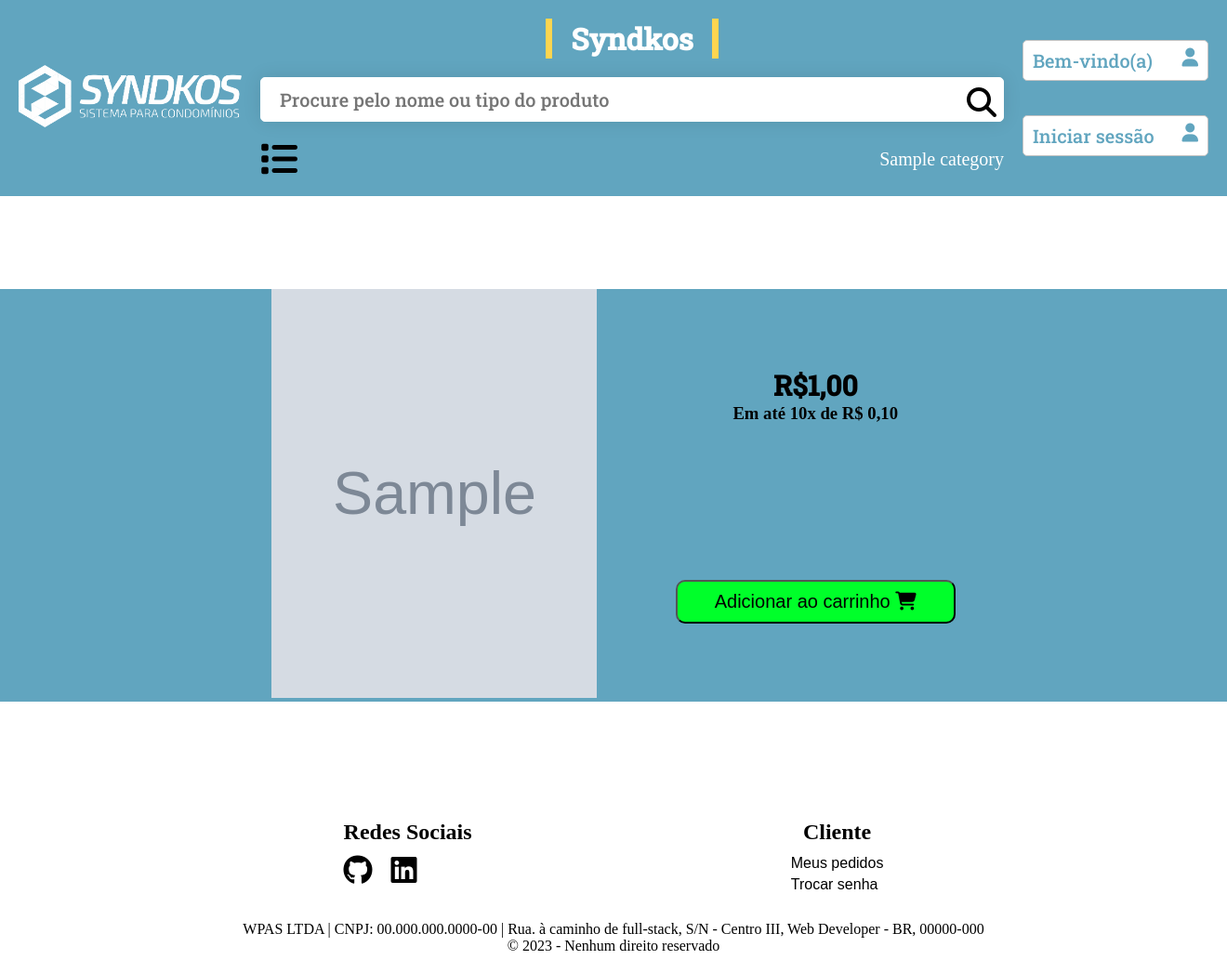
After one commit to WeslleyxD/Syndkos, a Django app: a page that uses templates/products/detail_product.html in a window 1320 px wide. The commit adds this page. Shown: the whole page at 93% size. Run offline with Django 4.2, Linux system fonts and the light colour scheme; tables that the repository leaves empty hold one stand-in row (values such as "Sample post"); grey boxes marked "Sample" are stand-in pictures; some libraries are stand-ins or nearby versions.

Commit message:
feat: detail product

```diff
--- a/products/models.py
+++ b/products/models.py
@@ -1,6 +1,8 @@
 from django.db import models
 from core.utils import path_media
 from django.template.defaultfilters import slugify
+from django.urls import reverse
+
 
 # Create your models here.
 
@@ -22,9 +24,9 @@ class Category(models.Model):
         ordering = ('-created_at',)
 
 class Product(models.Model):
-    category = models.ForeignKey('Category', on_delete=models.CASCADE, related_name='products', verbose_name='Categoria')
+    category = models.ForeignKey('Category', on_delete=models.CASCADE, related_name='products', verbose_name='Categoria', db_index=True)
     name = models.CharField(verbose_name=('Nome'), max_length=100)
-    slug = models.SlugField(max_length=200)
+    slug = models.SlugField(max_length=200, db_index=True)
     description = models.TextField(('Descrição'))
     image = models.ImageField(verbose_name=('Imagem'), upload_to=path_media())
     value = models.DecimalField(('Valor'), max_digits=10, decimal_places=2)
@@ -38,5 +40,8 @@ class Product(models.Model):
         self.slug = slugify(f'{self.name}')
         super().save(*args, **kwargs)
 
+    def get_absolute_url(self):
+        return reverse('products:detail_product', args=[self.category.slug, self.slug])
+
     class Meta:
         ordering = ('-created_at',)
--- /dev/null
+++ b/products/templatetags/parcelas.py
@@ -0,0 +1,8 @@
+from django import template
+
+register = template.Library()
+
+@register.filter(name='parcelas')
+def parcelas(value, arg):
+    value = (value/int(arg))
+    return value
--- a/products/urls.py
+++ b/products/urls.py
@@ -7,4 +7,5 @@ urlpatterns = [
     path('', views.select_category, name='select_category'),
     path('<str:category_slug>/', views.list_products, name='product_list_by_category'),
     path('search', views.search_list_products, name="search_list_products"),
+    path('<str:category_name>/<slug:slug>/', views.detail_product, name='detail_product'),
 ]
--- a/products/views.py
+++ b/products/views.py
@@ -37,3 +37,18 @@ def search_list_products(request):
 
     # queryset = Product.objects.filter(Q(name__contains='john') & Q(category__contains='doe'))
     return render(request, 'products/search_list_products.html', {'page_obj': page_obj})
+
+
+
+def detail_product(request, category_name, slug):
+    #Produto selecionado no template list products
+    product = get_object_or_404(Product, slug__iexact=slug)
+
+
+
+    return render(request,
+                'products/detail_product.html',
+                {
+                    'product': product,
+                }
+            )
--- a/static/css/style.css
+++ b/static/css/style.css
@@ -27,10 +27,13 @@ body, html {
     /* gap: 20px; */
 }
 
-h2 {
+h2{
     font-size: 30px;
     font-family: 'Roboto Slab', serif;
     text-align: center;
+}
+h3 {
+  text-align: center;
 }
 
 a {
@@ -78,7 +81,7 @@ i {
 .middle-content-header button {
     font-size: 20px;
     padding: 10px 40px;
-    background-color: #00ff2a;
+    background-color: var(--green-color);
     cursor: pointer;
     border-radius: 10px;
     transition: all 1s ease;
@@ -101,7 +104,7 @@ i {
 }
 
 .middle-content-list li:nth-child(odd) {
-    background-color: rgb(235, 235, 235);
+    background-color: var(--third-color);
 }
 
 .middle-content-list ul {
@@ -141,7 +144,7 @@ th {
 }
 
 tr:nth-child(even){
-  background-color: rgb(243, 243, 243);
+  background-color: var(--third-color);
 }
 /* .list-category i {
     color: red;
@@ -211,7 +214,7 @@ tr:nth-child(even){
 .create-category-form button {
     font-size: 20px;
     padding: 10px 40px;
-    background-color: #00ff2a;
+    background-color:var(--green-color);
     cursor: pointer;
     border-radius: 10px;
     transition: all 1s ease-in-out;
@@ -267,7 +270,7 @@ tr:nth-child(even){
 .delete-category-content button {
     font-size: 20px;
     padding: 10px 40px;
-    background-color: #00ff2a;
+    background-color: var(--green-color);
     cursor: pointer;
     border-radius: 10px;
     transition: all ease 1s ;
@@ -705,3 +708,56 @@ tr:nth-child(even){
   font-family: 'Roboto Slab', serif;
   color: var(--third-color);
 }
+
+
+.product-list-item-description {
+  display: flex;
+  flex-direction: column;
+  gap: 20px;
+}
+
+
+.detail-item-container {
+  background-color: var(--main-color);
+  display: flex;
+}
+
+.detail-item-content {
+  display: flex;
+  width: 100%;
+  margin: 0px 250px;
+  justify-content: space-around;
+}
+
+.detail-item-content img {
+  object-fit: cover;
+  max-width: 350px;
+  max-height: 440px;
+  min-width: 350px;
+  min-height: 440px;
+}
+
+.detail-item-content button {
+  font-size: 20px;
+  padding: 10px 40px;
+  background-color: var(--green-color);
+  cursor: pointer;
+  border-radius: 10px;
+  transition: all 1s ease;
+}
+
+.detail-item-content button:hover {
+  background-color: var(--gray-color);
+  color: var(--third-color);
+}
+
+.detail-item-content button:hover i {
+  color: var(--third-color);
+  transition: all 1s ease;
+}
+
+.detail-block-infos {
+  display: flex;
+  flex-direction: column;
+  justify-content: space-around;
+}
--- a/syndkos/settings.py
+++ b/syndkos/settings.py
@@ -38,6 +38,8 @@ INSTALLED_APPS = [
     'django.contrib.sessions',
     'django.contrib.messages',
     'django.contrib.staticfiles',
+    #INTERNOS
+    'django.contrib.humanize',
     #MYAPPS
     'core',
     'accounts',
--- /dev/null
+++ b/templates/products/detail_product.html
@@ -0,0 +1,27 @@
+{% extends 'base.html' %}
+{% load static %}
+{% load humanize %}
+{% load parcelas %}
+
+{% block content %}
+
+
+<section class="detail-item-container">
+    <div class="detail-item-content">
+        <div>
+            <img src="{{product.image.url}}" alt="Img">
+        </div>
+        <div class="detail-block-infos">
+            <div>
+                <h2>R${{product.value|intcomma}}</h2>
+                <h3>Em até 10x de R$ {{product.value|parcelas:"10"|intcomma}}</h3>
+            </div>
+            <form method="POST" action="" >
+                {% csrf_token %}
+                <button type="submit" value="Submit"> <span> Adicionar ao carrinho </span><i class="fa-solid fa-cart-shopping"></i></button>
+            </form>
+            </div>
+        </div>
+</section>
+
+{% endblock %}
--- a/templates/products/list_products.html
+++ b/templates/products/list_products.html
@@ -19,9 +19,9 @@
                     <img src="{% if obj.image %}{{ obj.image.url }}{%else %}{% static 'img/no_image.png' %}{% endif %}">
                 </div>
                 <div class="product-list-item-description">
-                    <h3>{{ obj|truncatechars:70 }}</h3>
-                    <br>
-                    <h3>R$ {{ obj.price }}</h3>
+                    <h3>{{obj|truncatechars:30}}</h3>
+                    <h3>{{obj.description|truncatechars:25}}</h3>
+                    <h3>R${{obj.value}}</h3>
                 </div>
             </div>
         </a>
--- a/templates/products/search_list_products.html
+++ b/templates/products/search_list_products.html
@@ -20,9 +20,9 @@
                     <img src="{% if obj.image %}{{ obj.image.url }}{%else %}{% static 'img/no_image.png' %}{% endif %}">
                 </div>
                 <div class="product-list-item-description">
-                    <h3>{{ obj|truncatechars:70 }}</h3>
-                    <br>
-                    <h3>R$ {{ obj.price }}</h3>
+                    <h3>{{obj|truncatechars:30}}</h3>
+                    <h3>{{obj.description|truncatechars:25}}</h3>
+                    <h3>R${{obj.value}}</h3>
                 </div>
             </div>
         </a>
```
Also changed, not shown: products/templatetags/__init__.py (added).
